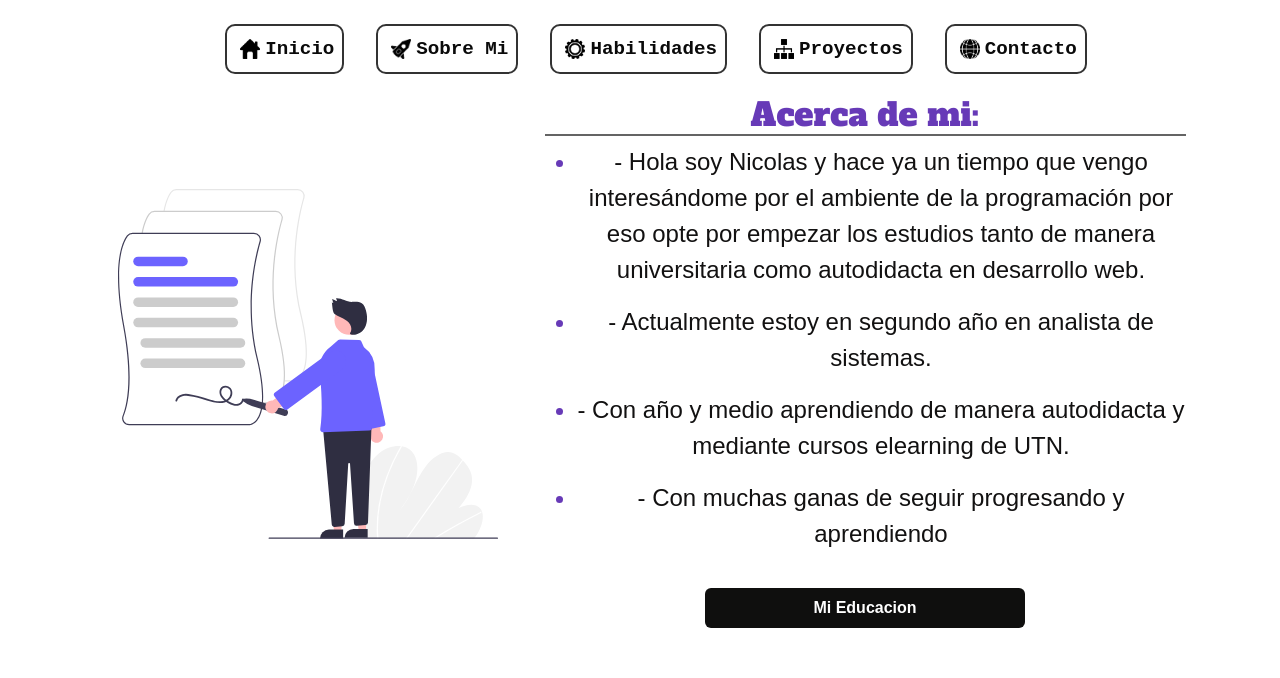
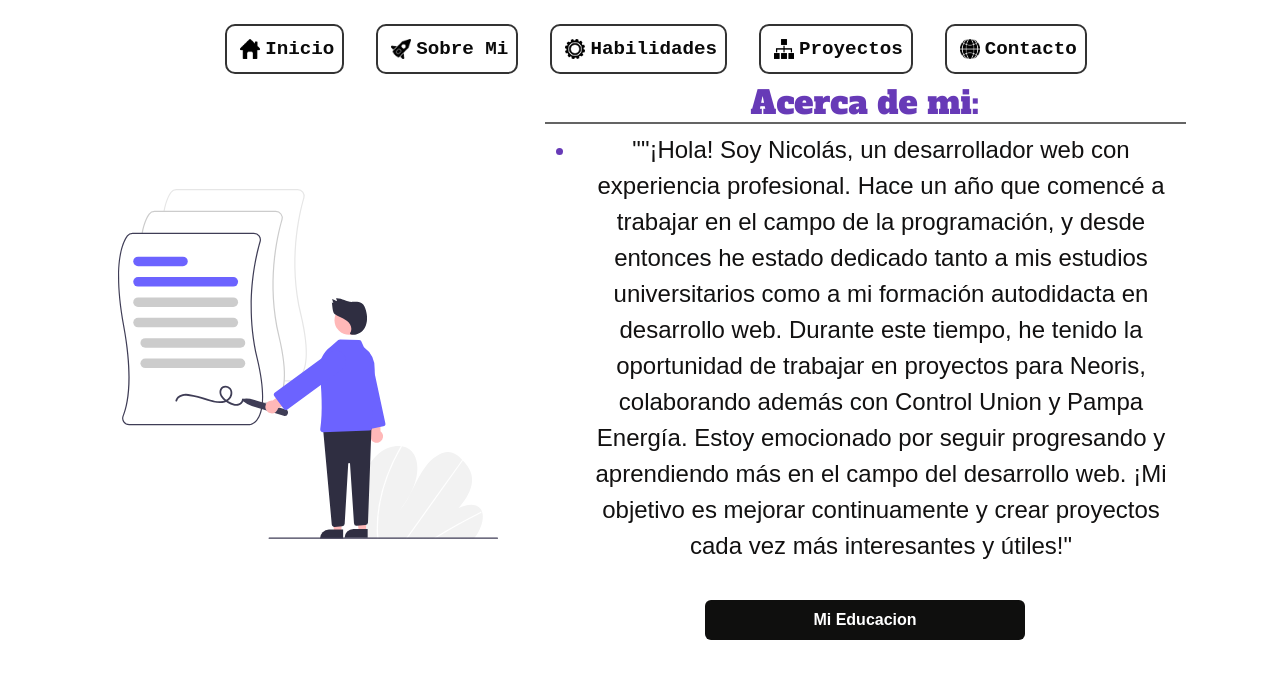
Before and after one commit to nicolasgodoy/Portfolio, a React (Create React App) app: page /about in a window 1280 px wide. Shown: the top 678 px of the page. Built offline with nearby package versions, Linux system fonts and the light colour scheme.

Commit message:
subiendo cambios

```diff
--- a/src/Components/Componente-1/Componente_1.js
+++ b/src/Components/Componente-1/Componente_1.js
@@ -25,34 +25,16 @@ class Componente_1 extends Component {
                         <p className="card-text">
                             <ul className="Lista_Informacion animate__animated animate__fadeInUp">
                                 <li>
-                                    <p className="textoSobreMi"> - Hola soy Nicolas y hace ya un tiempo
-                                     que vengo interesándome por el
-                                     ambiente de la programación por eso
-                                     opte por empezar los estudios tanto de
-                                     manera universitaria como autodidacta
-                                     en desarrollo web. </p>
-                                </li>
-                                <li>
-                                      <p className="textoSobreMi">
-                                        - Actualmente estoy en segundo año
-                                        en analista de sistemas.
-                                      </p>
-                                </li>
-
-                                <li>
                                     <p className="textoSobreMi">
-                                    - Con año y medio aprendiendo de
-                                      manera autodidacta y mediante cursos
-                                      elearning de UTN.
+                                    ""¡Hola! Soy Nicolás, un desarrollador web con experiencia profesional.
+                                    Hace un año que comencé a trabajar en el campo de la programación,
+                                    y desde entonces he estado dedicado tanto a mis estudios universitarios como a mi formación autodidacta en desarrollo web.
+                                    Durante este tiempo, he tenido la oportunidad de trabajar en proyectos para Neoris, colaborando además con Control Union y Pampa Energía.
+                                    Estoy emocionado por seguir progresando y aprendiendo más en el campo del desarrollo web.
+                                    ¡Mi objetivo es mejorar continuamente y crear proyectos cada vez más interesantes y útiles!"
                                     </p>
                                 </li>
 
-                                <li>
-                                    <p className="textoSobreMi">
-                                    - Con muchas ganas de seguir
-                                     progresando y aprendiendo
-                                     </p>
-                                </li>
                             </ul>
                         </p>
                     </div>
```
